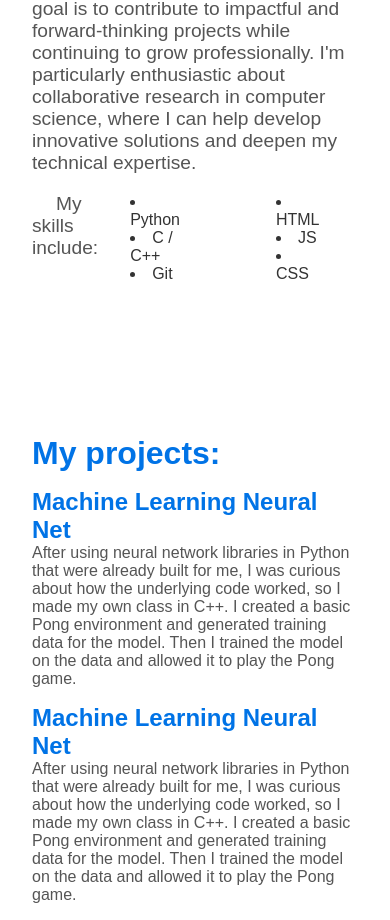
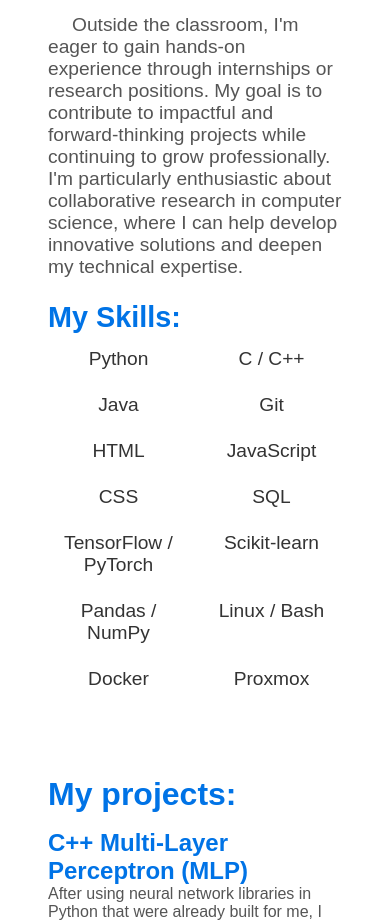
Before and after one commit to gjg23/gjg23.github.io, a plain HTML site: page index.html in a window 390 px wide. Shown: the part 824-1744 px from the top of the page. Drawn offline with Linux system fonts and the light colour scheme.

Commit message:
fixes skills section format for mobile scale

```diff
--- a/index.html
+++ b/index.html
@@ -38,13 +38,13 @@
 
                 <div class="profile-contacts">
                     <a href="mailto:gjgibson118@gmail.com" target="_blank">
-                        <img src="/media/112-gmail_email_mail-512.png" alt="Email Logo">
+                        <img src="/media/112-gmail_email_mail-512.png" alt="Email profile link">
                     </a>
                     <a href="https://github.com/gjg23" target="_blank">
-                        <img src="/media/github-logo-png_seeklogo-273183.png" alt="GitHub Logo">
+                        <img src="/media/github-logo-png_seeklogo-273183.png" alt="GitHub profile link">
                     </a>
                     <a href="https://www.linkedin.com/in/grant-gibson-7648022a4" target="_blank">
-                        <img src="/media/circle-linkedin-512.png" alt="LinkedIn Logo">
+                        <img src="/media/circle-linkedin-512.png" alt="LinkedIn profile link">
                     </a>
                 </div>
             </div>
@@ -70,47 +70,44 @@
                 </p>
 
                 <!-- Skills section -->
-                <div class="columned-text">
-                    <p class="about-text">
-                        My skills include:<br>
-                        <div>
+                <section class="skills">
+                <h2>My Skills:</h2>
+                <ul class="skills-grid">
                     <li>Python</li>
                     <li>C / C++</li>
+                    <li>Java</li>
                     <li>Git</li>
-                        </div>
-                    </p>
-                    <p class="about-text">
-                        <div>
                     <li>HTML</li>
-                            <li>JS</li>
+                    <li>JavaScript</li>
                     <li>CSS</li>
-                        </div>
-                    </p>
-                    <p class="about-text">
-                        <div>
                     <li>SQL</li>
-                            <li>Tensorflow / Pytorch</li>
+                    <li>TensorFlow / PyTorch</li>
                     <li>Scikit-learn</li>
-                        </div>
-                    </p>
-                    <p class="about-text">
-                        <div>
-                            <li>Pandas / Numpy</li>
+                    <li>Pandas / NumPy</li>
                     <li>Linux / Bash</li>
                     <li>Docker</li>
-                        </div>
-                    </p>
-                </div>
+                    <li>Proxmox</li>
+                </ul>
+                </section>
+
 
                 <!-- Projects section -->
                 <h1 class="title">My projects:</h1>
                 <div class="project">
-                    <a href="https://github.com/gjg23/AIPong-Simple" target="_blank" class="project-title">Machine Learning Neural Net</a>
-                    <p class="project-description">After using neural network libraries in Python that were already built for me, I was curious about how the underlying code worked, so I made my own class in C++. I created a basic Pong environment and generated training data for the model. Then I trained the model on the data and allowed it to play the Pong game.</p>
+                    <a href="https://github.com/gjg23/AIPong-Simple" alt="Github link for C++ MLP" target="_blank" class="project-title">C++ Multi-Layer Perceptron (MLP)</a>
+                    <p class="project-description">
+                        After using neural network libraries in Python that were already built for me, I was curious about how the underlying
+                        code worked, so I made my own class in C++. I created a basic Pong environment and generated training data for the
+                        model. Then I trained the model on the data and allowed it to play the Pong game.
+                    </p>
                 </div>
+
                 <div class="project">
-                    <a href="https://github.com/gjg23/AIPong-Simple" target="_blank" class="project-title">Machine Learning Neural Net</a>
-                    <p class="project-description">After using neural network libraries in Python that were already built for me, I was curious about how the underlying code worked, so I made my own class in C++. I created a basic Pong environment and generated training data for the model. Then I trained the model on the data and allowed it to play the Pong game.</p>
+                    <a href="https://github.com/gjg23/BST" alt="Github link for BST" target="_blank" class="project-title">Binary Search Tree (BST)</a>
+                    <p class="project-description">
+                        This was a class project for Data Structures and Algorithms. It demonstrates concepts of binary trees and includes
+                        algorithms to insert values, search for values, find the minimum and maximum values, and traverse the tree in order.
+                    </p>
                 </div>
 
                 <!-- Work experience section -->
@@ -118,7 +115,7 @@
                 <div class="job">
                     <div class="job-header">
                         <img class="job-logo" src="/media/allergy_logo.png" alt="Company Logo" />
-                        <a class="job-title">Technology Assist</a>
+                        <a class="job-title">Technology Assistant</a>
                         <a class="job-location">Allergy and Asthma Diagnostic Treatment Center | Tallahassee, Fl</a>
                         <a class="job-location">Jan 2025 - Present</a>
                     </div>
@@ -140,7 +137,7 @@
                 </div>
             </div>
         </section>
-    </main>
+    <main>
 
 </body>
 
--- a/styles.css
+++ b/styles.css
@@ -165,7 +165,7 @@ nav ul li:hover .dropdown {
     background-color: var(--card-background);
     border-radius: 0.5rem;
     box-shadow: 0 0.2rem 0.4rem var(--shadow-color);
-    padding: 2rem;
+    padding: 3rem;
     box-sizing: border-box;
     overflow-y: auto;
     max-width: 1200px;
@@ -248,6 +248,38 @@ nav ul li:hover .dropdown {
     flex: 0 1 auto; /* Allow columns to grow equally */
 }
 
+.skills {
+    margin: 1rem 0;
+}
+
+.skills h2 {
+    font-size: 1.8rem;
+    margin-bottom: 0.5rem;
+    text-align: left;
+    color: var(--highlight-color);
+}
+
+.skills-grid {
+    display: grid;
+    grid-template-columns: repeat(auto-fit, minmax(140px, 1fr));
+    gap: 12px;
+    list-style: none;
+    padding: 0;
+    margin: 0;
+}
+
+.skills-grid li {
+    padding: 6px 10px;
+    text-align: center;
+    font-weight: 500;
+    transition: color 0.2s ease; /* smooth color change */
+    font-size: 1.2rem;
+}
+
+.skills-grid li:hover {
+    color: var(--highlight-color); /* or pick a custom color like #0077b6 */
+}
+
 .project {
     display: flex;
     flex-direction: column; /* Stack the title and description vertically */
```
Lines whose indentation alone changed are shown as unchanged.
